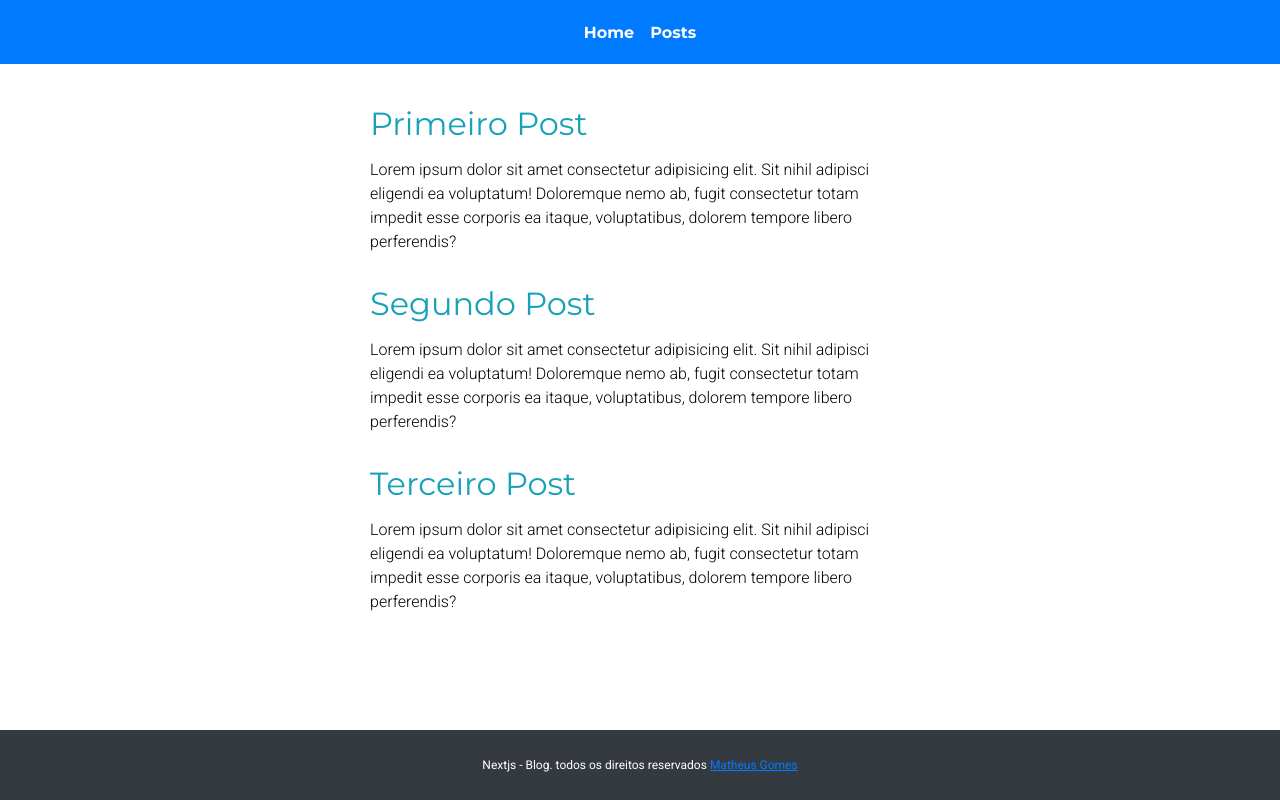
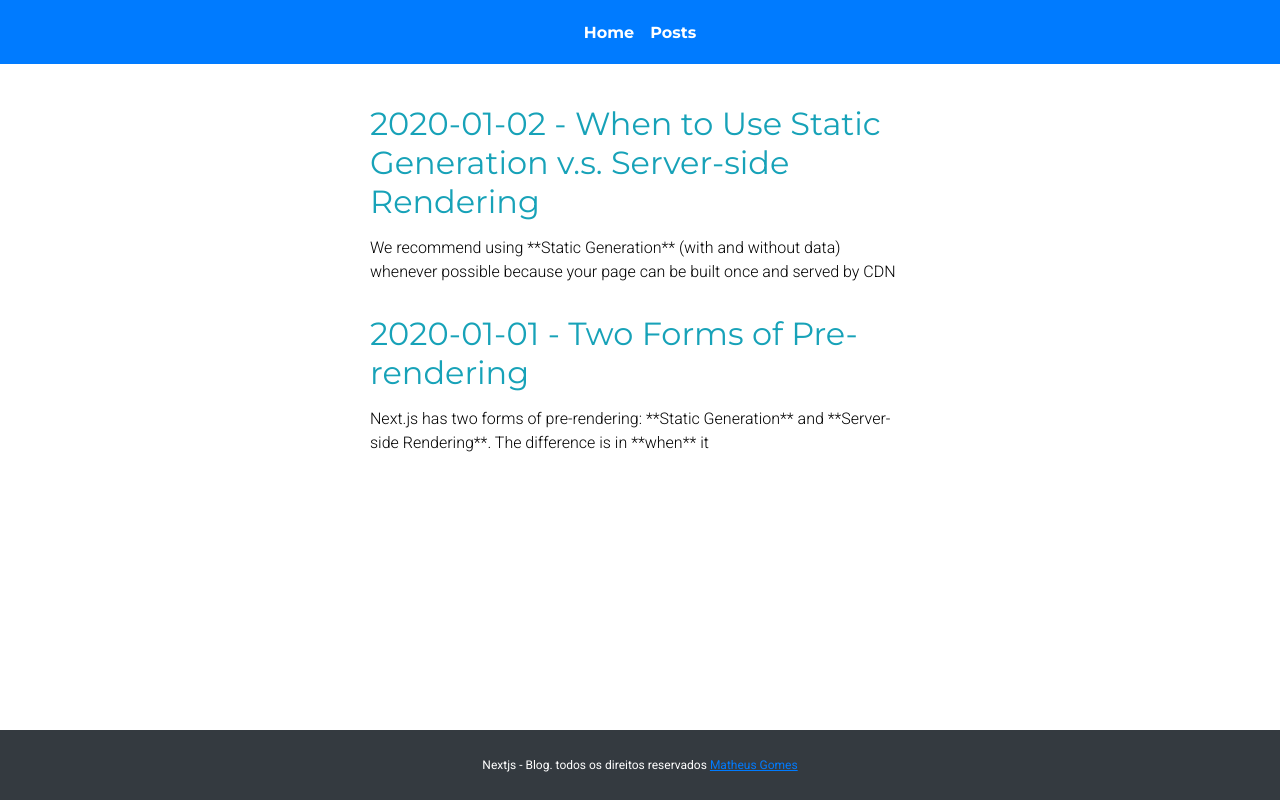
Before and after one commit to matheusgrodrigues/nextjs-docs, a Next.js app: page /posts in a window 1280 px wide. Built offline with nearby package versions, Linux system fonts and the light colour scheme.

Commit message:
Lendo dados do arquivo markdown e fazendo a pre renderizacao estatica com getStaticProps

```diff
--- a/package.json
+++ b/package.json
@@ -8,6 +8,7 @@
     "start": "next start"
   },
   "dependencies": {
+    "gray-matter": "^4.0.3",
     "next": "^10.0.0",
     "react": "17.0.1",
     "react-dom": "17.0.1",
--- /dev/null
+++ b/src/markdown/index.js
@@ -0,0 +1,35 @@
+import fs from "fs";
+import path from "path";
+import matter from "gray-matter";
+
+const postsDirectory = path.join(process.cwd(), "src/markdown/posts");
+
+export function getSortedPostsData() {
+  // Get file names under /posts
+  const fileNames = fs.readdirSync(postsDirectory);
+  const allPostsData = fileNames.map((fileName) => {
+    // Remove ".md" from file name to get id
+    const id = fileName.replace(/\.md$/, "");
+
+    // Read markdown file as string
+    const fullPath = path.join(postsDirectory, fileName);
+    const fileContents = fs.readFileSync(fullPath, "utf8");
+
+    // Use gray-matter to parse the post metadata section
+    const matterResult = matter(fileContents);
+
+    // Combine the data with the id
+    return {
+      id,
+      ...matterResult.data,
+    };
+  });
+  // Sort posts by date
+  return allPostsData.sort((a, b) => {
+    if (a.date < b.date) {
+      return 1;
+    } else {
+      return -1;
+    }
+  });
+}
--- /dev/null
+++ b/src/markdown/posts/pre-rendering.md
@@ -0,0 +1,5 @@
+---
+title: 'Two Forms of Pre-rendering'
+date: '2020-01-01'
+desc: 'Next.js has two forms of pre-rendering: **Static Generation** and **Server-side Rendering**. The difference is in **when** it'
+---
--- /dev/null
+++ b/src/markdown/posts/ssg-ssr.md
@@ -0,0 +1,5 @@
+---
+title: 'When to Use Static Generation v.s. Server-side Rendering'
+date: '2020-01-02'
+desc: 'We recommend using **Static Generation** (with and without data) whenever possible because your page can be built once and served by CDN'
+---
--- a/src/pages/posts/index.tsx
+++ b/src/pages/posts/index.tsx
@@ -5,31 +5,31 @@ import Post from "src/components/structure/main/post";
 
 import styles from "./index.module.scss";
 
-export default function Posts() {
+import { getSortedPostsData } from "src/markdown";
+
+export async function getStaticProps() {
+  const allPostsData = getSortedPostsData();
+
+  return {
+    props: {
+      allPostsData,
+    },
+  };
+}
+
+export default function Posts({ allPostsData }) {
   return (
     <>
       <Header />
       <Main classe={styles.l_posts}>
-        <Post title="Primeiro Post">
-          Lorem ipsum dolor sit amet consectetur adipisicing elit. Sit nihil
-          adipisci eligendi ea voluptatum! Doloremque nemo ab, fugit consectetur
-          totam impedit esse corporis ea itaque, voluptatibus, dolorem tempore
-          libero perferendis?
-        </Post>
-        <Post title="Segundo Post">
-          Lorem ipsum dolor sit amet consectetur adipisicing elit. Sit nihil
-          adipisci eligendi ea voluptatum! Doloremque nemo ab, fugit consectetur
-          totam impedit esse corporis ea itaque, voluptatibus, dolorem tempore
-          libero perferendis?
-        </Post>
-        <Post title="Terceiro Post">
-          Lorem ipsum dolor sit amet consectetur adipisicing elit. Sit nihil
-          adipisci eligendi ea voluptatum! Doloremque nemo ab, fugit consectetur
-          totam impedit esse corporis ea itaque, voluptatibus, dolorem tempore
-          libero perferendis?
-        </Post>
+        {allPostsData.map(({ id, title, date, desc }) => {
+          return (
+            <Post title={`${date} - ${title}`} key={id}>
+              {desc}
+            </Post>
+          );
+        })}
       </Main>
-
       <Footer />
     </>
   );
```
Also changed, not shown: src/config/index.js (added), 1 other file (tests, documents, lock files or other folders).
